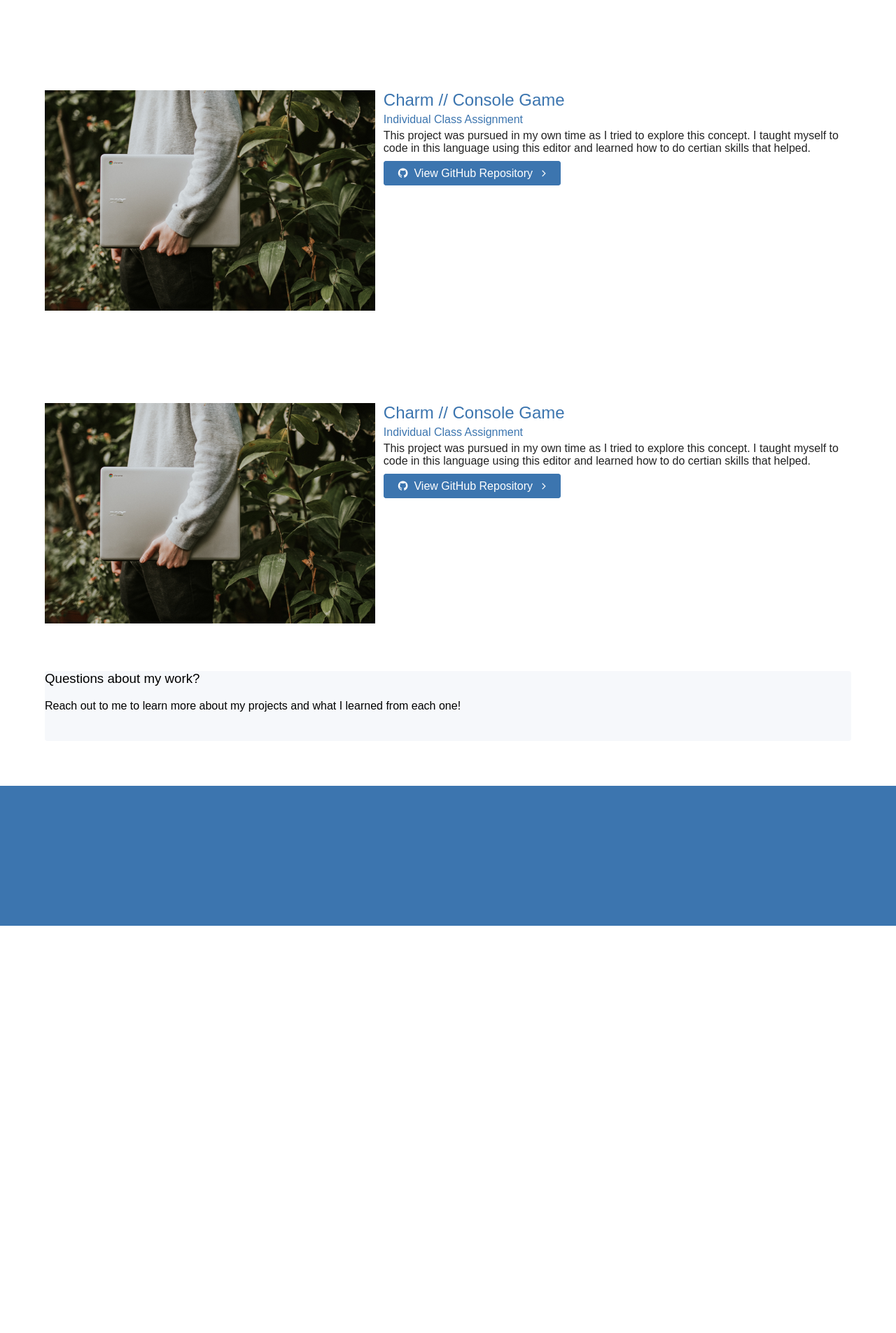
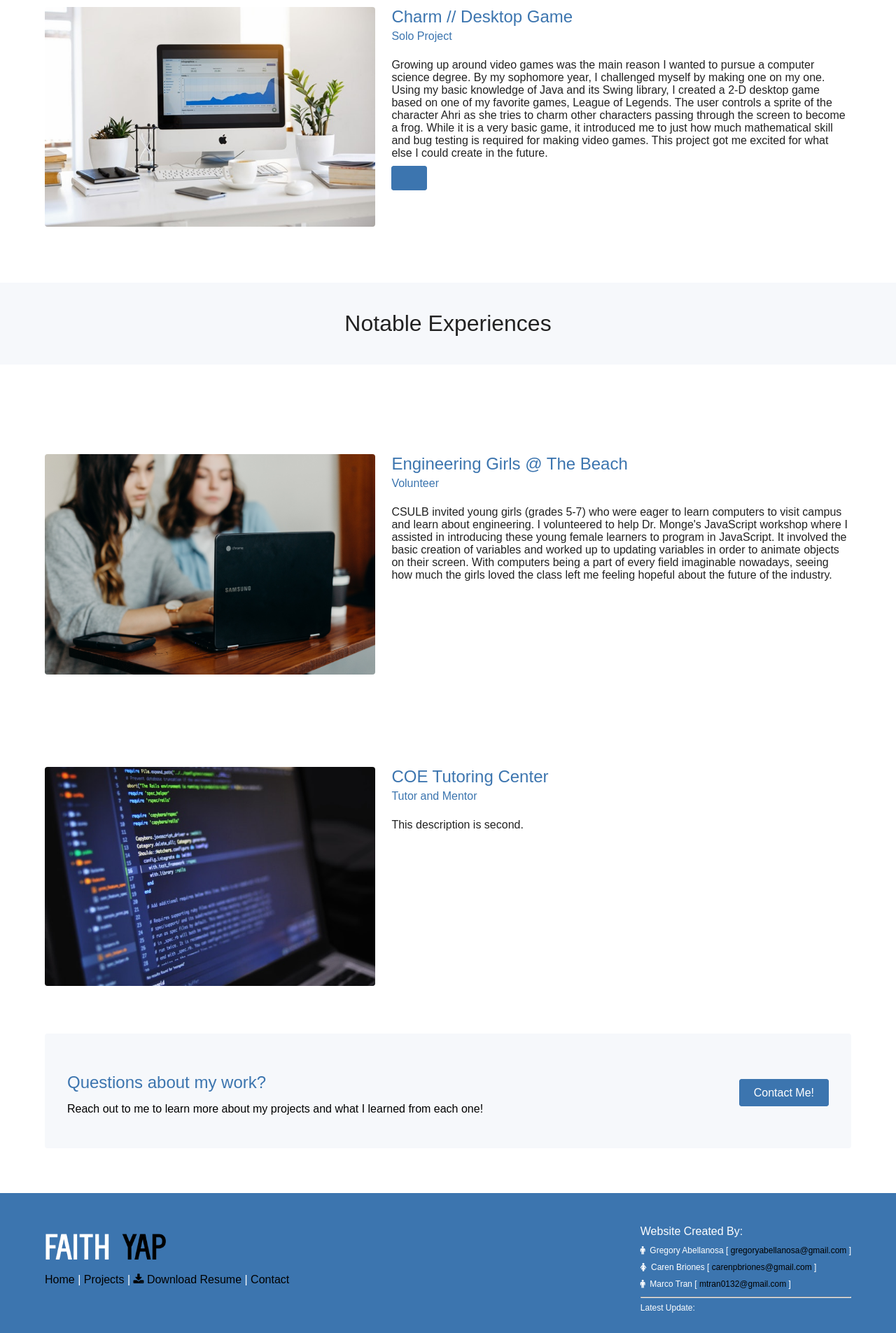
Before and after one commit to gregoryabellanosa/CECS470TermProject, a PHP site: page /projects.html in a window 1280 px wide. Shown: the part 1095-3000 px from the top of the page at 70% size. Before the commit the page ends 2418 px from the top, so only its background shows below. Run offline with PHP 8.4, Linux system fonts and the light colour scheme.

Commit message:
Added JS functionalities used for Project page
- now includes a footer
- added contact ad at bottom of project page

```diff
--- a/css/project-style.css
+++ b/css/project-style.css
@@ -90,20 +90,26 @@ nav a:hover
   float: left;
   width: 41%;
   height: auto;
+  overflow: hidden;
+  /* padding-top: 2%;
+  padding-bottom: 2%; */
 }
 
 .project--photo img
 {
   width: 100%;
   height: auto;
+  border-radius: 4px;
+  /* height: 200px; */
+  /* width: auto; */
 }
 
 .project--text
 {
-  width: 58%;
+  width: 57%;
   height: auto;
   float: right;
-  padding-left: 1%;
+  padding-left: 2%;
   padding-top: 0px;
 }
 
@@ -156,16 +162,42 @@ nav a:hover
   background-color: #F6F8FB;
   height: 100px;
   border-radius: 4px;
+  padding: 2.5%;
 }
 
 .contactad h3
 {
   font-weight: lighter;
+  font-size: 1.5em;
+  color: #3C75AF;
 }
 
 .contactad p
 {
+  line-height: 0px;
   font-weight: 100;
+}
+
+.contactadright
+{
+  float: right;
+  padding-top: 4%;
+}
+
+.contactadbutton
+{
+  border: 1px solid #3C75AF;
+  background-color: #3C75AF;
+  border-radius: 4px;
+  color: #FFF;
+  padding: 10px 20px 10px 20px;
+  text-decoration: none;
+}
+
+.contactadbutton:hover
+{
+  background-color: #F6F8FB;
+  color: #3C75AF;
 }
 
 footer
@@ -174,3 +206,67 @@ footer
   background-color: #3C75AF;
   height: 200px;
 }
+
+.footerinfo
+{
+  max-width: 90%;
+  margin: 5% 5% 0% 5%;
+}
+
+.footerinfo img
+{
+  padding-top: 5%;
+}
+
+.footerinfo p
+{
+  color: #ffffff;
+}
+
+.footerinfo a
+{
+  color: #000000;
+  text-decoration: none;
+}
+
+.footerinfo a:hover
+{
+  color: #ffffff;
+}
+
+.createdby
+{
+  padding-top: 4%;
+  float: right;
+}
+
+.createdby h4
+{
+  color: #ffffff;
+  font-weight: 200;
+  margin: 0px;
+}
+
+.createdby p
+{
+  color: #ffffff;
+  font-size: 12px;
+  font-weight: 100;
+  line-height: 5px;
+}
+
+.createdby hr
+{
+  border-width: 0.5px;
+}
+
+.createdby a
+{
+  color: #000000;
+  text-decoration: none;
+}
+
+.createdby a:hover
+{
+  color: #ffffff;
+}
--- /dev/null
+++ b/js/data.js
@@ -0,0 +1,38 @@
+var pphoto = ["downscreen.png",
+              "project2.jpeg",
+              "project3.jpeg"];
+
+var pname = ["Down // Web Application",
+             "End to End Chat Application",
+             "Charm // Desktop Game"];
+
+var pgroup = ["Group Assignment with Team Constellation",
+              "Two Memeber Group Assignment",
+              "Solo Project"];
+
+var pdescription = ["Down serves as my capstone senior group project. This web application was built using a JavaEE development stack and was deployed using Amazon Web Services. Java Server Faces was used for front end development and the Java Persistence API was used for backend development. In addition to development, this assignment weighted project and sprint documentation and heavily.",
+                    "As part of my computer security course, I worked with one other student to complete an end-to-end chat application. This project involved getting certified on SSL Labs, working with an EC2 instance on Amazon Web Services, building an encryptor and decryptor using Python's Cryptography library, and using Node.js and Java for the server. While it is a rather small scale project, it provided me with exposure to the world of computer security.",
+                    "Growing up around video games was the main reason I wanted to pursue a computer science degree. By my sophomore year, I challenged myself by making one on my one. Using my basic knowledge of Java and its Swing library, I created a 2-D desktop game based on one of my favorite games, League of Legends. The user controls a sprite of the character Ahri as she tries to charm other characters passing through the screen to become a frog. While it is a very basic game, it introduced me to just how much mathematical skill and bug testing is required for making video games. This project got me excited for what else I could create in the future."];
+
+var plink = ["https://github.com/csulb-cecs/cecs493-project-constellation",
+             "",
+             ""];
+
+var plinkicon = ["fa fa-github", "", ""];
+
+var plinktitle = ["Github Repository",
+                  "",
+                  ""];
+
+
+var vphoto = ["project4.jpg",
+              "project5.jpeg"];
+
+var vname = ["Engineering Girls @ The Beach",
+             "COE Tutoring Center"];
+
+var vposition = ["Volunteer",
+                 "Tutor and Mentor"];
+
+var vdescription = ["CSULB invited young girls (grades 5-7) who were eager to learn computers to visit campus and learn about engineering. I volunteered to help Dr. Monge's JavaScript workshop where I assisted in introducing these young female learners to program in JavaScript. It involved the basic creation of variables and worked up to updating variables in order to animate objects on their screen. With computers being a part of every field imaginable nowadays, seeing how much the girls loved the class left me feeling hopeful about the future of the industry.",
+                    "This description is second."];
--- /dev/null
+++ b/js/project.js
@@ -0,0 +1,52 @@
+function outputProjectModule(file, name, group, description, link, icon, linktitle)
+{
+   document.write("<div class=\"project--container\">");
+   document.write("<div class=\"project--photo\">");
+   document.write("<img src=\"img/" + file + "\" alt=\"project image\">");
+   document.write("</div>");
+   document.write("<div class=\"project--text\">");
+   document.write("<h2>" + name + "</h2>");
+   document.write("<h4>" + group + "</h4>");
+   document.write("<br />");
+   document.write("<p>" + description + "</p>");
+   document.write("<br />");
+   document.write("<a class=\"githublink\" href=\"" + link + "\"><i class=\"" + icon + "\" aria-hidden=\"true\"></i>&nbsp;&nbsp;" + linktitle + "</a>");
+   document.write("</div>");
+   document.write("</div>");
+   document.write("<div class=\"separator\">");
+   document.write("</div>");
+}
+
+function createProjectModules()
+{
+   for (i = 0; i < pphoto.length; i++)
+   {
+     outputProjectModule(pphoto[i], pname[i], pgroup[i], pdescription[i], plink[i], plinkicon[i], plinktitle[i]);
+   }
+}
+
+function outputExperienceModule(file, name, position, description)
+{
+  document.write("<div class=\"project--container\">");
+  document.write("<div class=\"project--photo\">");
+  document.write("<img src=\"img/" + file + "\" alt=\"project image\">");
+  document.write("</div>");
+  document.write("<div class=\"project--text\">");
+  document.write("<h2>" + name + "</h2>");
+  document.write("<h4>" + position + "</h4>");
+  document.write("<br />");
+  document.write("<p>" + description + "</p>");
+  document.write("<br />");
+  document.write("</div>");
+  document.write("</div>");
+  document.write("<div class=\"separator\">");
+  document.write("</div>");
+}
+
+function createExperienceModules()
+{
+  for (i = 0; i < vphoto.length; i++)
+  {
+    outputExperienceModule(vphoto[i], vname[i], vposition[i], vdescription[i]);
+  }
+}
--- a/projects.html
+++ b/projects.html
@@ -5,7 +5,8 @@
         <title>Projects | Faith Yap</title>
         <link rel="stylesheet" href="css/project-style.css">
         <link rel="stylesheet" href="https://cdnjs.cloudflare.com/ajax/libs/font-awesome/4.7.0/css/font-awesome.min.css">
-</head>
+        <script src="js/project.js"></script>
+        <script src="js/data.js"></script>
     </head>
     <body>
         <nav>
@@ -20,82 +21,34 @@
         <div class="bluetitlesection">
             <h1>My Projects</h1>
         </div>
-    <div class="project--container">
-      <div class="project--photo">
-        <img src="img/coder.png" alt="Person holding laptop">
+        <script>createProjectModules();</script>
+        <br /><br /><br />
+        <div class="bluetitlesection">
+            <h1>Notable Experiences</h1>
         </div>
-      <div class="project--text">
-        <h2>Down // Web Application</h2>
-        <h4>Group Project with Team Constellation</h4>
-        <p>
-          Down serves as my capstone senior group project. Using a Java EE deveopment stack and deployed using Amazon web services, Down is a web application built using JSF for front end development and JPA for back end development. Down serves as my capstone senior group project. Using a Java EE deveopment stack and deployed using Amazon web services.
-        </p>
-        <br />
-        <a class="githublink" href="#"><i class="fa fa-github" aria-hidden="true"></i> &nbsp;View GitHub Repository &nbsp; <i class="fa fa-angle-right" aria-hidden="true"> </i></a>
+        <script>createExperienceModules();</script>
+        <div class="contactad">
+            <div class="contactadright">
+              <a class="contactadbutton" href="contact.html">Contact Me!</a>
             </div>
-    </div>
-    <div class="separator">
-
-    </div>
-    <div class="project--container--blue">
-      <div class="project--photo">
-        <img src="img/coder.png" alt="Person holding laptop">
-      </div>
-      <div class="project--text">
-        <h2>Charm // Console Game</h2>
-        <h4>Individual Class Assignment</h4>
-        <p>
-          This project was pursued in my own time as I tried to explore this concept. I taught myself to code in this language using this editor and learned how to do certian skills that helped.
-        </p>
-        <br />
-        <a class="githublink" href="#"><i class="fa fa-github" aria-hidden="true"></i> &nbsp;View GitHub Repository &nbsp; <i class="fa fa-angle-right" aria-hidden="true"> </i></a>
-      </div>
-    </div>
-    <div class="separator">
-
-    </div>
-    <div class="project--container--blue">
-      <div class="project--photo">
-        <img src="img/coder.png" alt="Person holding laptop">
-      </div>
-      <div class="project--text">
-        <h2>Charm // Console Game</h2>
-        <h4>Individual Class Assignment</h4>
-        <p>
-          This project was pursued in my own time as I tried to explore this concept. I taught myself to code in this language using this editor and learned how to do certian skills that helped.
-        </p>
-        <br />
-        <a class="githublink" href="#"><i class="fa fa-github" aria-hidden="true"></i> &nbsp;View GitHub Repository &nbsp; <i class="fa fa-angle-right" aria-hidden="true"> </i></a>
-      </div>
-    </div>
-    <div class="separator">
-
-    </div>
-    <div class="project--container--blue">
-      <div class="project--photo">
-        <img src="img/coder.png" alt="Person holding laptop">
-      </div>
-      <div class="project--text">
-        <h2>Charm // Console Game</h2>
-        <h4>Individual Class Assignment</h4>
-        <p>
-          This project was pursued in my own time as I tried to explore this concept. I taught myself to code in this language using this editor and learned how to do certian skills that helped.
-        </p>
-        <br />
-        <a class="githublink" href="#"><i class="fa fa-github" aria-hidden="true"></i> &nbsp;View GitHub Repository &nbsp; <i class="fa fa-angle-right" aria-hidden="true"> </i></a>
-      </div>
-    </div>
-    <div class="separator">
-
-    </div>
-    <div class="contactad">
             <h3>Questions about my work?</h3>
             <p>
                 Reach out to me to learn more about my projects and what I learned from each one!
             </p>
         </div>
         <footer>
-
+          <div class="footerinfo">
+            <img class="logo" src="img/faithyaplogoinverted.png">
+            <div class="createdby">
+              <h4>Website Created By:</h4>
+              <p><i class="fa fa-male"></i> &nbsp;Gregory Abellanosa [ <a href="mailto:gregoryabellanosa@gmail.com">gregoryabellanosa@gmail.com</a> ]</p>
+              <p><i class="fa fa-female"></i> &nbsp;Caren Briones [ <a href="mailto:carenpbriones@gmail.com">carenpbriones@gmail.com</a> ]</p>
+              <p><i class="fa fa-male"></i> &nbsp;Marco Tran [ <a href="mailto:mtran0132@gmail.com">mtran0132@gmail.com</a> ]</p>
+              <hr>
+              <p>Latest Update: <!--#echo var="LAST_MODIFIED"--> </p>
+            </div>
+            <p><a href="index.html">Home</a> | <a class="currentpage" href="projects.html">Projects</a> | <a href=""><i class="fa fa-download" aria-hidden="true"></i> Download Resume</a> | <a href="contact.html">Contact</a> </p>
+          </div>
         </footer>
     </body>
 </html>
```
Also changed, not shown: img/downscreen.png (added), img/faithyaplogoinverted.png (added), img/project2.jpeg (renamed from img/project-1.jpeg), img/project3.jpeg (renamed from img/project-2.jpeg), img/project4.jpg (added), img/project5.jpeg (renamed from img/project-3.jpeg). Lines whose indentation alone changed are shown as unchanged.
